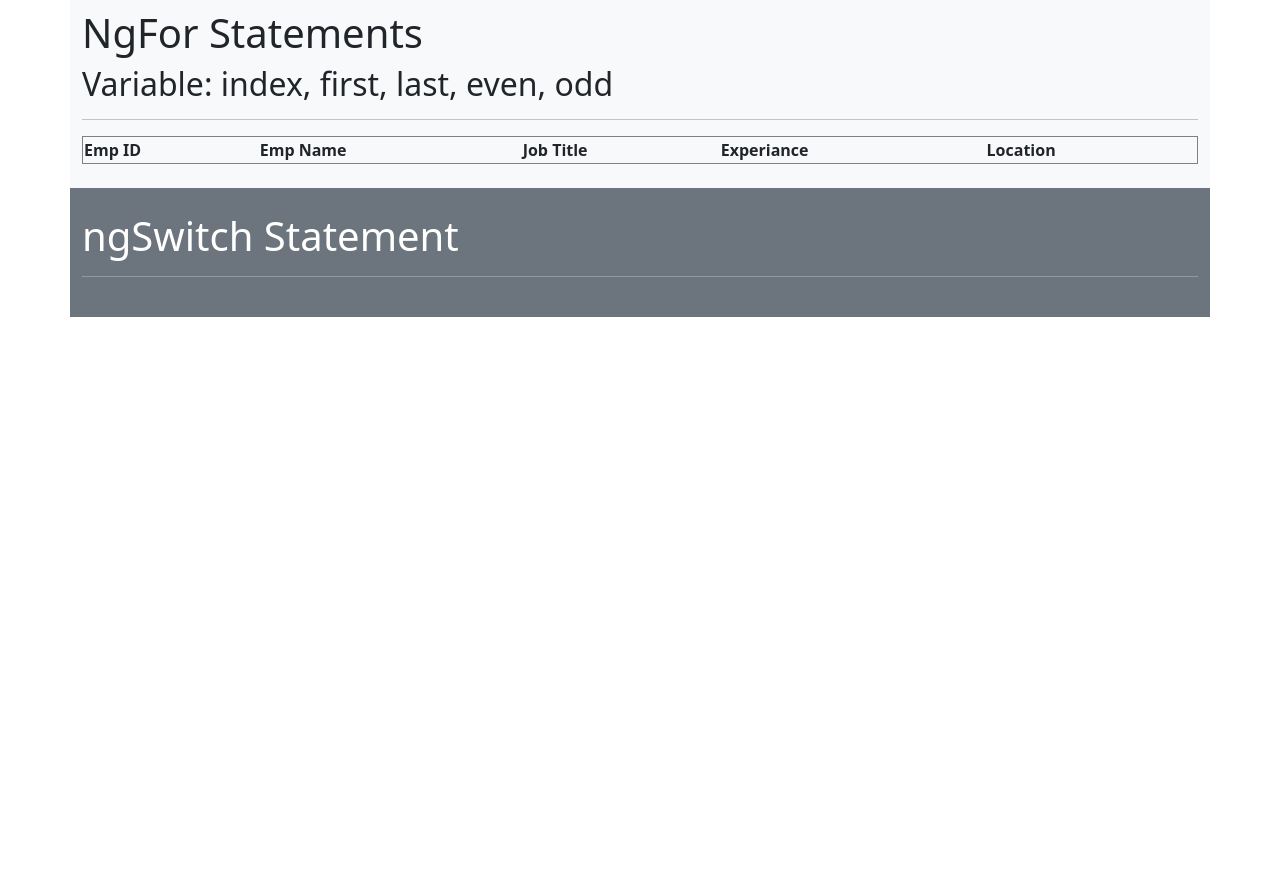
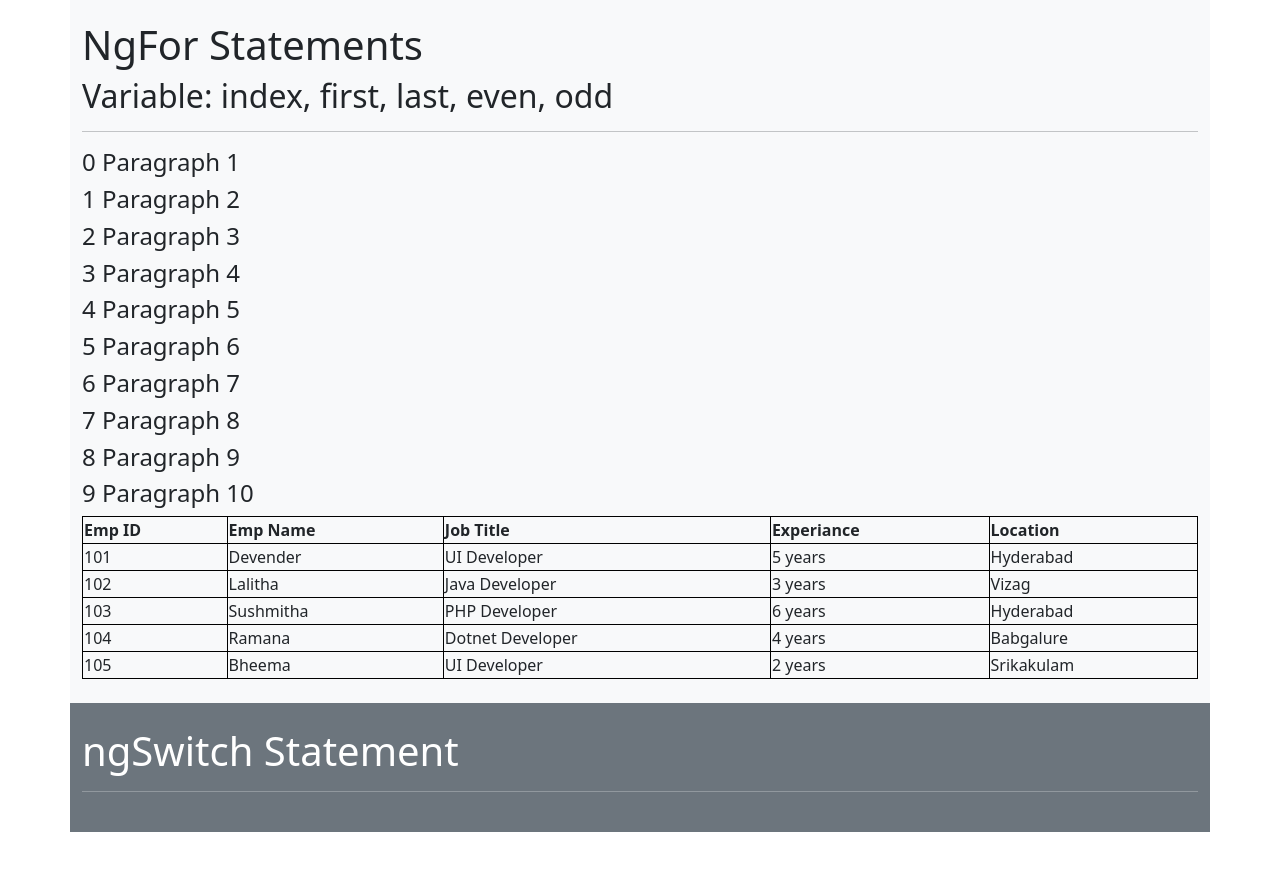
Before and after one commit to Kdreddy2582/Angular15, an Angular app: page / in a window 1280 px wide. Shown: the part 2740-3610 px from the top of the page. Before the commit the page ends 3257 px from the top, so only its background shows below. Built offline with nearby package versions, Linux system fonts and the light colour scheme.

Commit message:
Add files via upload

```diff
--- a/src/app/app.component.css
+++ b/src/app/app.component.css
@@ -5,3 +5,18 @@
   background-color: #c3c2c2;
   color: #1407d0;
 }
+.active {
+  color: #1407d0;
+}
+.inActive {
+  color: #9a0808;
+  background-color: #865454;
+}
+.c1 {
+  border: 2px solid #e90683;
+}
+table,
+th,
+td {
+  border: 1px solid black;
+}
--- a/src/app/app.component.less
+++ b/src/app/app.component.less
@@ -15,3 +15,7 @@
 .c1{
   border: 2px solid #e90683;
 }
+
+table, th, td {
+  border:1px solid black;
+}
--- a/src/app/app.component.ts
+++ b/src/app/app.component.ts
@@ -68,4 +68,44 @@ export class AppComponent {
   data = "";
   //data = ["Vizag", "Srikakulam", "Vizainagaram"]
 
+  // NgFor Statements
+  nums = [1,2,3,4,5,6,7,8,9,10]
+  empTable = [
+    {
+      empID: "101",
+      empName: "Devender",
+      jobTitle: "UI Developer",
+      experiance: "5 years",
+      location: "Hyderabad"
+    },
+    {
+      empID: "102",
+      empName: "Lalitha",
+      jobTitle: "Java Developer",
+      experiance: "3 years",
+      location: "Vizag"
+    },
+    {
+      empID: "103",
+      empName: "Sushmitha",
+      jobTitle: "PHP Developer",
+      experiance: "6 years",
+      location: "Hyderabad"
+    },
+    {
+      empID: "104",
+      empName: "Ramana",
+      jobTitle: "Dotnet Developer",
+      experiance: "4 years",
+      location: "Babgalure"
+    },
+    {
+      empID: "105",
+      empName: "Bheema",
+      jobTitle: "UI Developer",
+      experiance: "2 years",
+      location: "Srikakulam"
+    }
+  ]
+
 }
```
